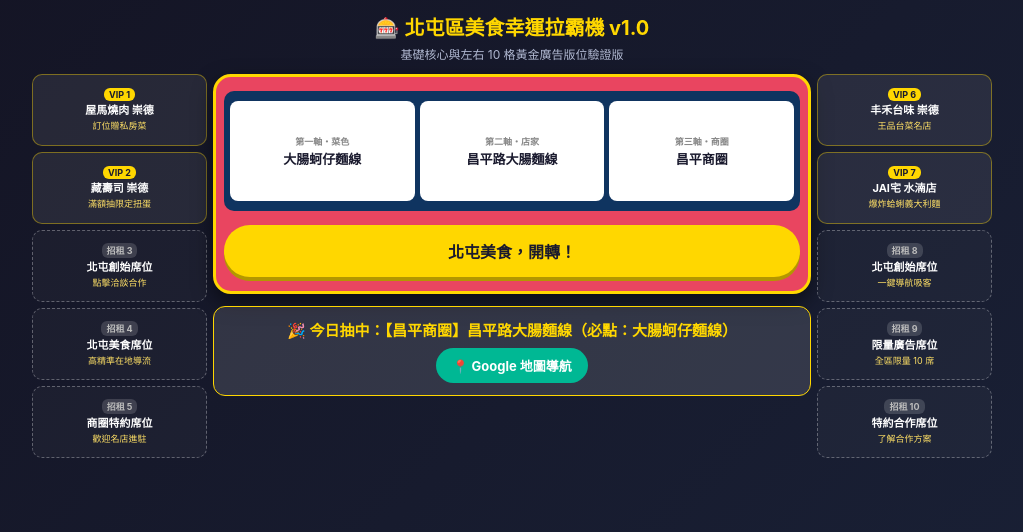
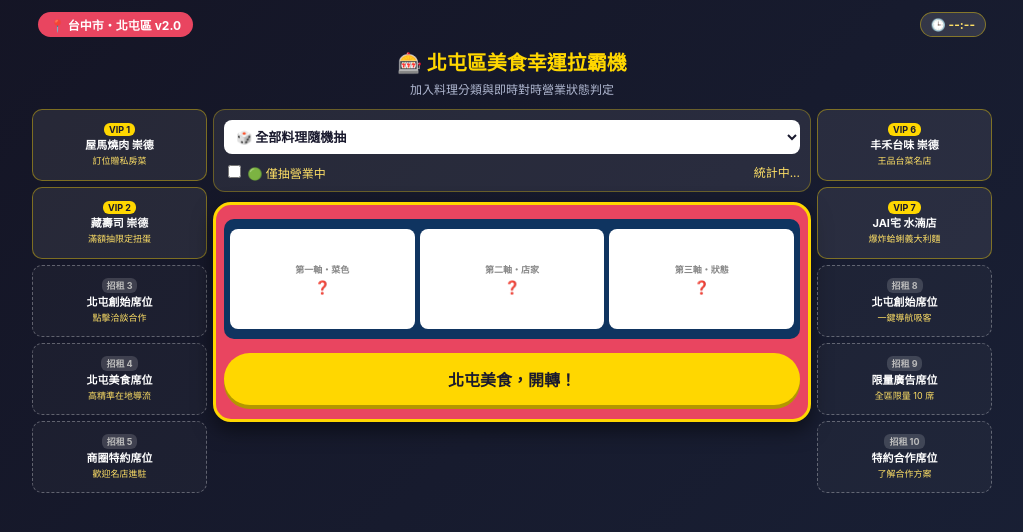
Before and after one commit to tcgogo2021-dotcom/food-slot, a plain HTML site: page index.html in a window 1280 px wide. Both pictures are taken after a click on the button "北屯美食，開轉！". Shown: the whole page, without its empty margins (128-1151 px from the left). Drawn offline with Linux system fonts and the light colour scheme.

Commit message:
Update index.html

```diff
--- a/index.html
+++ b/index.html
@@ -3,10 +3,13 @@
 <head>
 <meta charset="UTF-8">
 <meta name="viewport" content="width=device-width, initial-scale=1.0">
-<title>台中市北屯區・美食幸運拉霸機 v1.0</title>
+<title>台中市北屯區・美食幸運拉霸機 v2.0</title>
 <style>
   * { box-sizing: border-box; font-family: -apple-system, BlinkMacSystemFont, "Microsoft JhengHei", sans-serif; }
   body { margin: 0; padding: 12px 6px; background: linear-gradient(135deg, #141424 0%, #1a2238 100%); color: #fff; display: flex; flex-direction: column; align-items: center; min-height: 100vh; }
+  .top-bar { width: 100%; max-width: 960px; display: flex; justify-content: space-between; align-items: center; margin-bottom: 10px; padding: 0 6px; }
+  .region-badge { background: #e94560; color: #fff; font-size: 12px; font-weight: bold; padding: 4px 12px; border-radius: 20px; }
+  .clock-badge { background: rgba(255,255,255,0.12); border: 1px solid rgba(255,215,0,0.4); color: #ffe066; font-size: 12px; font-weight: bold; padding: 4px 10px; border-radius: 20px; }
   .header { text-align: center; margin-bottom: 12px; }
   .header h1 { margin: 0; font-size: 20px; color: #ffd700; }
   .header p { margin: 4px 0 0; font-size: 12px; color: #b0b8d1; }
@@ -19,20 +22,28 @@
   .ad-title { font-size: 11px; font-weight: bold; line-height: 1.2; margin-bottom: 2px; }
   .ad-sub { font-size: 9px; color: #ffe066; }
   .center-stage { flex: 1; min-width: 0; display: flex; flex-direction: column; align-items: center; }
+  .filter-panel { background: rgba(255,255,255,0.08); border: 1px solid rgba(255,215,0,0.3); border-radius: 12px; padding: 10px; width: 100%; margin-bottom: 10px; }
+  select { width: 100%; padding: 8px; border-radius: 8px; border: none; background: #fff; color: #1a1a2e; font-size: 13px; font-weight: bold; outline: none; }
+  .open-row { margin-top: 8px; font-size: 12px; color: #ffe066; display: flex; justify-content: space-between; align-items: center; }
   .machine { background: #e94560; padding: 14px 8px; border-radius: 18px; width: 100%; border: 3px solid #ffd700; box-shadow: 0 8px 20px rgba(0,0,0,0.5); }
   .slots { display: flex; gap: 5px; background: #0f3460; padding: 10px 6px; border-radius: 10px; }
   .slot-box { flex: 1; background: #fff; color: #1a1a2e; border-radius: 8px; height: 100px; display: flex; flex-direction: column; justify-content: center; align-items: center; text-align: center; padding: 4px; }
   .slot-label { font-size: 9px; color: #888; margin-bottom: 4px; font-weight: bold; }
   .slot-text { font-size: 13px; font-weight: 900; line-height: 1.2; }
   .btn-spin { width: 100%; margin-top: 14px; padding: 14px; font-size: 16px; font-weight: bold; color: #1a1a2e; background: #ffd700; border: none; border-radius: 50px; cursor: pointer; box-shadow: 0 4px 0 #b39700; }
-  .result-card { display: none; margin-top: 12px; background: rgba(255,255,255,0.12); border: 1px solid #ffd700; border-radius: 12px; padding: 12px; width: 100%; text-align: center; }
+  .result-card { display: none; margin-top: 12px; background: rgba(255,255,255,0.12); border: 1.5px solid #ffd700; border-radius: 12px; padding: 12px; width: 100%; text-align: center; }
+  .result-card.closed { border-color: #ff6b6b; background: rgba(255,75,75,0.15); }
   .btn-map { display: inline-block; margin-top: 8px; background: #00b894; color: #fff; text-decoration: none; padding: 8px 16px; border-radius: 20px; font-size: 13px; font-weight: bold; }
 </style>
 </head>
 <body>
+<div class="top-bar">
+  <span class="region-badge">📍 台中市・北屯區 v2.0</span>
+  <span class="clock-badge" id="liveClock">🕒 --:--</span>
+</div>
 <div class="header">
-  <h1>🎰 北屯區美食幸運拉霸機 v1.0</h1>
-  <p>基礎核心與左右 10 格黃金廣告版位驗證版</p>
+  <h1>🎰 北屯區美食幸運拉霸機</h1>
+  <p>加入料理分類與即時對時營業狀態判定</p>
 </div>
 <div class="main-arena">
   <div class="ad-column">
@@ -43,17 +54,35 @@
     <div class="ad-card vacant" onclick="alert('北屯黃金廣告位招租中！')"><span class="ad-tag">招租 5</span><div class="ad-title">商圈特約席位</div><div class="ad-sub">歡迎名店進駐</div></div>
   </div>
   <div class="center-stage">
+    <div class="filter-panel">
+      <select id="catSelect" onchange="updateCount()">
+        <option value="all">🎲 全部料理隨機抽</option>
+        <option value="銅板小吃">🥢 銅板小吃</option>
+        <option value="宵夜炸物">🍗 宵夜炸物</option>
+        <option value="台式熱炒">🇹🇼 台式熱炒</option>
+        <option value="日式料理">🇯🇵 日式料理</option>
+        <option value="火鍋燒肉">🍲 火鍋燒肉</option>
+        <option value="韓式異國">🇰🇷 韓式異國</option>
+        <option value="義式美式">🇮🇹 義式美式</option>
+        <option value="早午餐甜點">🧋 早午餐甜點</option>
+      </select>
+      <div class="open-row">
+        <label><input type="checkbox" id="openCheck" onchange="updateCount()"> 🟢 僅抽營業中</label>
+        <span id="countText">統計中...</span>
+      </div>
+    </div>
     <div class="machine">
       <div class="slots">
         <div class="slot-box"><div class="slot-label">第一軸・菜色</div><div class="slot-text" id="s1">❓</div></div>
         <div class="slot-box"><div class="slot-label">第二軸・店家</div><div class="slot-text" id="s2">❓</div></div>
-        <div class="slot-box"><div class="slot-label">第三軸・商圈</div><div class="slot-text" id="s3">❓</div></div>
+        <div class="slot-box"><div class="slot-label">第三軸・狀態</div><div class="slot-text" id="s3">❓</div></div>
       </div>
-      <button class="btn-spin" onclick="spinV1()">北屯美食，開轉！</button>
+      <button class="btn-spin" onclick="spinV2()">北屯美食，開轉！</button>
     </div>
     <div class="result-card" id="resBox">
-      <div id="resText" style="font-weight:bold;color:#ffd700;font-size:15px;"></div>
-      <a class="btn-map" id="mapBtn" href="#" target="_blank">📍 Google 地圖導航</a>
+      <div id="resText" style="font-weight:bold;font-size:14px;"></div>
+      <div id="resHours" style="font-size:12px;color:#ccc;margin-top:4px;"></div>
+      <div id="resAction"></div>
     </div>
   </div>
   <div class="ad-column">
@@ -65,22 +94,53 @@
   </div>
 </div>
 <script>
-const listV1 = [
-  { dish: "大腸蚵仔麵線", shop: "昌平路大腸麵線", area: "昌平商圈" },
-  { dish: "無骨鹽酥雞", shop: "炸滋滋無骨鹽酥雞", area: "昌平商圈" },
-  { dish: "日本A5和牛", shop: "屋馬燒肉 崇德店", area: "崇德商圈" },
-  { dish: "招牌甕缸雞", shop: "東山棧甕缸雞", area: "大坑東山" },
-  { dish: "蚌麵", shop: "老向的店", area: "北平商圈" }
+const shopsV2 = [
+  { cat: "銅板小吃", dish: "大腸蚵仔麵線", shop: "昌平路大腸麵線", area: "昌平商圈", open: 6.5, close: 13.5 },
+  { cat: "銅板小吃", dish: "招牌蚵仔煎", shop: "台北蚵仔煎", area: "一點利市場", open: 11, close: 21 },
+  { cat: "宵夜炸物", dish: "無骨鹽酥雞", shop: "炸滋滋無骨鹽酥雞", area: "昌平商圈", open: 16, close: 25 },
+  { cat: "台式熱炒", dish: "招牌甕缸雞", shop: "東山棧甕缸雞", area: "大坑東山", open: 11, close: 21.5 },
+  { cat: "日式料理", dish: "炙燒鮭魚肚", shop: "藏壽司 文心崇德店", area: "文心崇德", open: 11, close: 22 },
+  { cat: "火鍋燒肉", dish: "日本A5和牛", shop: "屋馬燒肉 崇德店", area: "崇德商圈", open: 11, close: 24 },
+  { cat: "韓式異國", dish: "月亮蝦餅", shop: "瓦城泰國料理 崇德店", area: "崇德商圈", open: 11.5, close: 21.5 },
+  { cat: "義式美式", dish: "爆炸蛤蜊麵", shop: "JAI宅 水湳店", area: "水湳商圈", open: 11, close: 21.5 },
+  { cat: "早午餐甜點", dish: "粉漿蛋餅", shop: "昌平路傳統早餐店", area: "昌平商圈", open: 5.5, close: 12 },
+  { cat: "早午餐甜點", dish: "綜合芋圓冰", shop: "大坑東東芋圓", area: "大坑東山", open: 9, close: 22 }
 ];
-function spinV1() {
-  const item = listV1.at(Math.floor(Math.random() * listV1.length));
+function isOpenNow(s) {
+  const now = new Date();
+  const cur = now.getHours() + now.getMinutes() / 60;
+  if (s.close > 24) return cur >= s.open || cur < (s.close - 24);
+  return cur >= s.open && cur < s.close;
+}
+function updateClock() {
+  const n = new Date();
+  document.getElementById("liveClock").innerText = "🕒 " + String(n.getHours()).padStart(2, "0") + ":" + String(n.getMinutes()).padStart(2, "0");
+}
+setInterval(updateClock, 10000); updateClock();
+
+function getList() {
+  const c = document.getElementById("catSelect").value;
+  const only = document.getElementById("openCheck").checked;
+  return shopsV2.filter(s => (c === "all" || s.cat === c) && (!only || isOpenNow(s)));
+}
+function updateCount() {
+  document.getElementById("countText").innerText = "符合：" + getList().length + " 家店";
+}
+updateCount();
+
+function spinV2() {
+  const list = getList();
+  if (list.length === 0) { alert("目前該分類都在休息中喔！請取消勾選「僅抽營業中」試試！"); return; }
+  const item = list.at(Math.floor(Math.random() * list.length));
+  const open = isOpenNow(item);
   document.getElementById("s1").innerText = item.dish;
   document.getElementById("s2").innerText = item.shop;
-  document.getElementById("s3").innerText = item.area;
-  document.getElementById("resText").innerText = "🎉 今日抽中：【" + item.area + "】" + item.shop + "（必點：" + item.dish + "）";
-  document.getElementById("mapBtn").href = "https://google.com" + encodeURIComponent("台中市北屯區 " + item.shop);
-  document.getElementById("resBox").style.display = "block";
-}
-</script>
-</body>
-</html>
+  document.getElementById("s3").innerText = open ? "🟢 營業中" : "🔴 休息中";
+  const box = document.getElementById("resBox");
+  box.className = open ? "result-card" : "result-card closed";
+document.getElementById("resText").innerText = (open ? "🎉 中獎！【" : "🔴 殘念休息中！【") + item.area + "】" + item.shop;
+document.getElementById("resHours").innerText = "必點：" + item.dish + "（營業時間 " + item.open + ":00 ~ " + (item.close > 24 ? "0" + (item.close - 24) : item.close) + ":00）";
+document.getElementById("resAction").innerHTML = open
+? '<a class="btn-map" href="google.com' + encodeURIComponent("台中市北屯區 " + item.shop) + '" target="_blank">📍 Google 地圖導航'
+: '沒開門不算，再轉一次吧！';
+box.style.display = "block";
```
